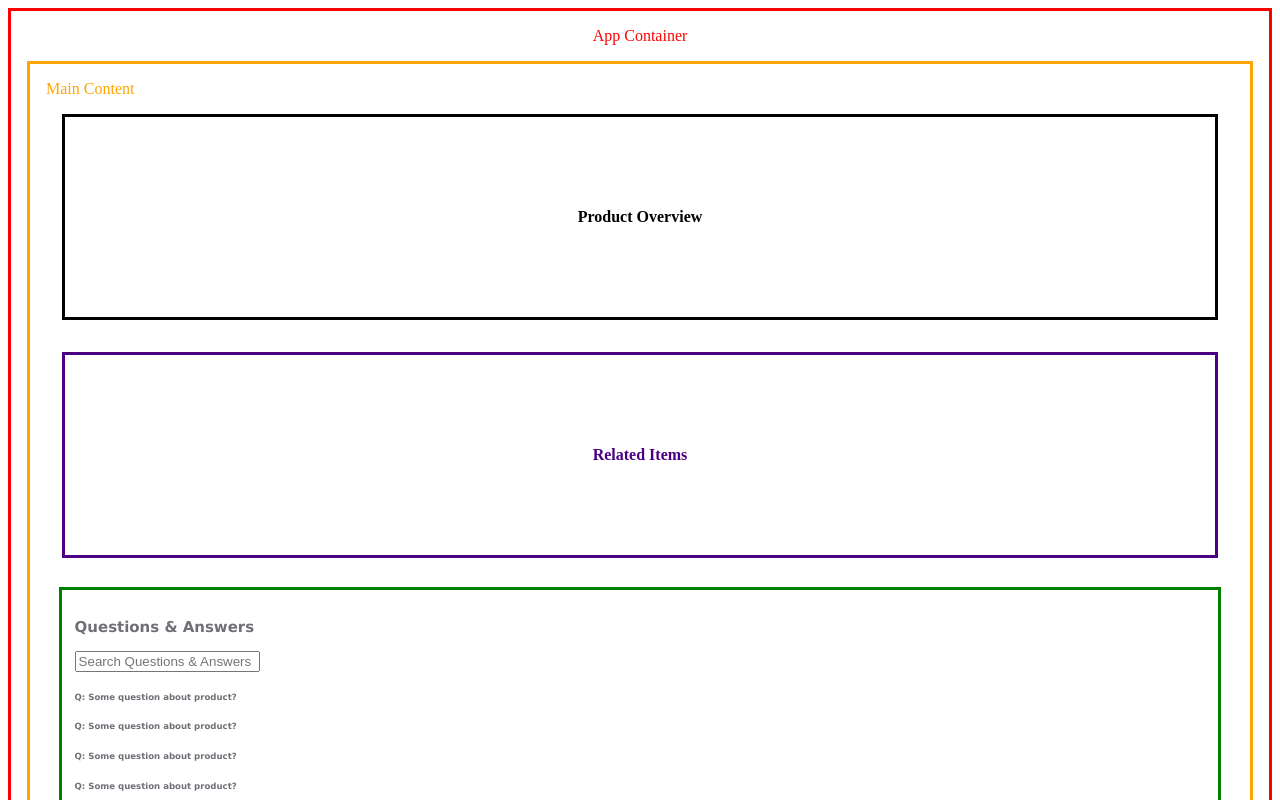
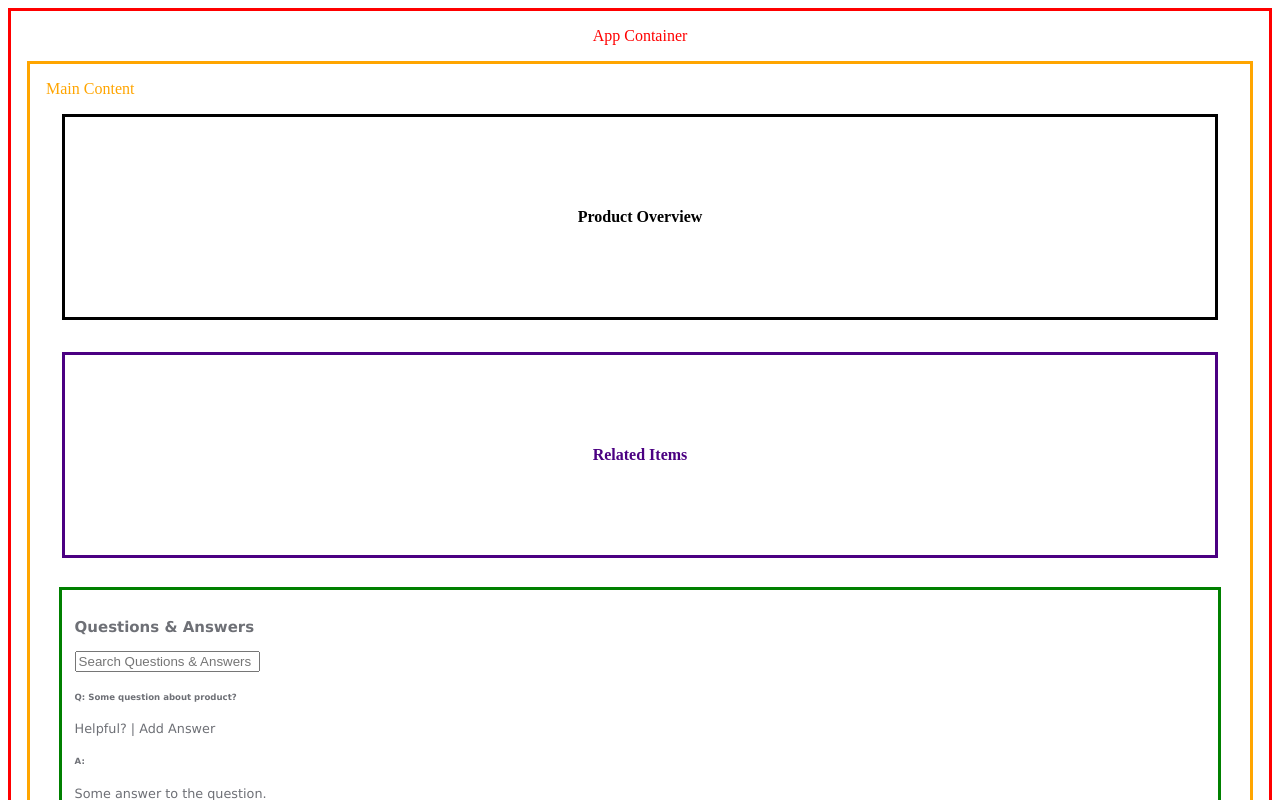
Before and after one commit to labbit-fec/catwalk, a React app: page / in a window 1280 px wide. Shown: the top 800 px of the page. Built offline with nearby package versions, Linux system fonts and the light colour scheme.

Commit message:
Add Answer component

```diff
--- /dev/null
+++ b/src/components/q&a/QuestionsList/IndividualQuestion/Answer/Answer.jsx
@@ -0,0 +1,14 @@
+import React from 'react';
+
+const Answer = function () {
+  return (
+    <div className="answer">
+      <span className="answer_text">
+        <h6>A: </h6>
+        <span> Some answer to the question. </span>
+      </span>
+    </div>
+  );
+};
+
+export default Answer;
--- a/src/components/q&a/QuestionsList/IndividualQuestion/IndividualQuestion.jsx
+++ b/src/components/q&a/QuestionsList/IndividualQuestion/IndividualQuestion.jsx
@@ -1,10 +1,16 @@
 import React from 'react';
-import PropTypes from 'prop-types';
+import Answer from './Answer/Answer';
 
 const IndividualQuestion = function (props) {
   return (
     <div className="individual_question">
-      <h6 className="question">Q: Some question about product?</h6>
+      <div className="question">
+        <h6 className="question_text">Q: Some question about product?</h6>
+        <span className="question_helpful"> Helpful? </span>|
+        <span className="add_answer"> Add Answer</span>
+      </div>
+      <Answer />
+      <hr />
     </div>
   );
 };
```
Also changed, not shown: src/components/q&a/QuestionsList/IndividualQuestion/Answer/Answer.css (added).
